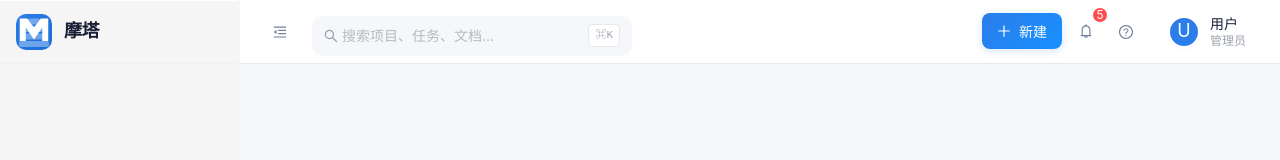
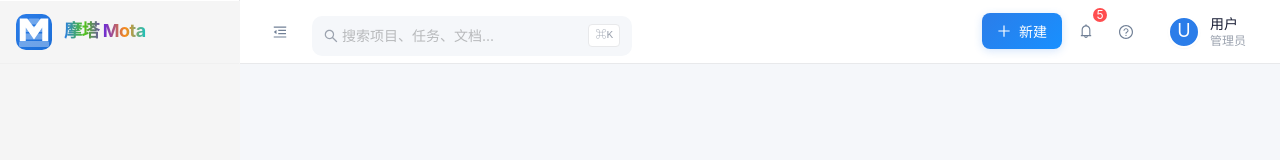
Before and after one commit to Mota-TD/mota, a React (Vite) app in the folder mota-user/: page /ai in a window 1280 px wide. Shown: the top 160 px of the page. Built offline with nearby package versions, Linux system fonts and the light colour scheme.

Commit message:
feat: 更新Logo文字为'摩塔 Mota'并添加五色渐变效果

```diff
--- a/mota-user/src/layouts/ConsoleLayout/index.module.css
+++ b/mota-user/src/layouts/ConsoleLayout/index.module.css
@@ -67,8 +67,12 @@
 .logoText {
   font-size: 18px;
   font-weight: 700;
-  color: #1a1f36;
   letter-spacing: -0.5px;
+  /* 使用项目协同5个模块的颜色渐变: 蓝(项目)→绿(任务)→紫(需求)→橙(测试)→青(迭代) */
+  background: linear-gradient(90deg, #2b7de9 0%, #52c41a 25%, #722ed1 50%, #fa8c16 75%, #13c2c2 100%);
+  -webkit-background-clip: text;
+  -webkit-text-fill-color: transparent;
+  background-clip: text;
 }
 
 .siderContent {
--- a/mota-user/src/layouts/ConsoleLayout/index.tsx
+++ b/mota-user/src/layouts/ConsoleLayout/index.tsx
@@ -211,8 +211,8 @@ const ConsoleLayout = () => {
       >
         <div className={styles.siderHeader}>
           <div className={styles.logo} onClick={() => navigate('/dashboard')}>
-            <img src="/logo.svg" alt="摩塔" className={styles.logoImage} />
-            {!collapsed && <span className={styles.logoText}>摩塔</span>}
+            <img src="/logo.svg" alt="摩塔 Mota" className={styles.logoImage} />
+            {!collapsed && <span className={styles.logoText}>摩塔 Mota</span>}
           </div>
         </div>
         <div className={styles.siderContent}>
```
